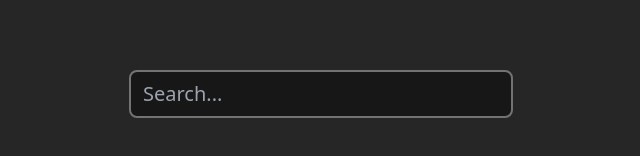
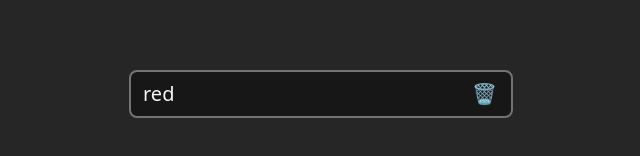
Before and after one commit to MoDrazzz/exercises, a React (Vite) app: page / in a window 1280 px wide. Shown: the part 306-462 px from the top of the page, without its empty margins (319-959 px from the left). Built offline with nearby package versions, Linux system fonts and the light colour scheme.

Commit message:
feat: implement item selecting

```diff
--- a/src/App.tsx
+++ b/src/App.tsx
@@ -1,3 +1,4 @@
+import { useState } from 'react'
 import { Searchbox } from './components'
 import { DropdownItem } from './types'
 
@@ -15,9 +16,16 @@ const colors: DropdownItem[] = [
 ]
 
 function App() {
+  const [selectedItem, setSelectedItem] = useState(colors[0])
+
   return (
     <div className="grid place-items-center text-xl bg-neutral-800 w-full h-screen">
-      <Searchbox items={colors} placeholder="Search..." />
+      <Searchbox
+        selectedItem={selectedItem}
+        setSelectedItem={setSelectedItem}
+        items={colors}
+        placeholder="Search..."
+      />
     </div>
   )
 }
--- a/src/components/DropdownList.tsx
+++ b/src/components/DropdownList.tsx
@@ -1,22 +1,34 @@
 import { DropdownItem } from '../types'
 
 type Props = {
+  selectedItem: DropdownItem
+  handleSelectItem: (selectedItem: DropdownItem) => void
   items: DropdownItem[]
-  handleItemClick: (item: DropdownItem) => void
 }
 
-export const DropdownList = ({ items, handleItemClick }: Props) => {
+export const DropdownList = ({
+  selectedItem,
+  handleSelectItem,
+  items,
+}: Props) => {
   return (
     <ul className="absolute top-full mt-1 bg-neutral-900 border-2 rounded-lg w-full max-h-40 overflow-auto p-1 border-neutral-400">
       {items.map((item) => (
         <li
           key={item.id}
-          onMouseDown={() => handleItemClick(item)}
-          className="py-2 px-3 capitalize rounded-lg cursor-pointer hover:bg-neutral-800"
+          onMouseDown={() => handleSelectItem(item)}
+          className="py-2 px-3 rounded-lg cursor-pointer hover:bg-neutral-800"
+          style={{
+            backgroundColor:
+              selectedItem.id === item.id ? 'darkgreen' : undefined,
+          }}
         >
           {item.value}
         </li>
       ))}
+      {items.length === 0 && (
+        <p className="py-2 px-3 text-center">No items found.</p>
+      )}
     </ul>
   )
 }
--- a/src/components/Input.tsx
+++ b/src/components/Input.tsx
@@ -1,8 +1,9 @@
-import { ChangeEvent } from 'react'
+import { ChangeEvent, RefObject } from 'react'
 
 type Props = {
   value: string
   onChange: (e: ChangeEvent<HTMLInputElement>) => void
+  refObj?: RefObject<HTMLInputElement>
   placeholder?: string
   onFocus?: () => void
   onBlur?: () => void
@@ -11,12 +12,14 @@ type Props = {
 export const Input = ({
   placeholder,
   onFocus,
+  refObj,
   onBlur,
   value,
   onChange,
 }: Props) => {
   return (
     <input
+      ref={refObj}
       value={value}
       onChange={onChange}
       placeholder={placeholder}
--- a/src/components/Searchbox.tsx
+++ b/src/components/Searchbox.tsx
@@ -1,16 +1,36 @@
-import { useEffect, useState } from 'react'
+import { Dispatch, SetStateAction, useEffect, useRef, useState } from 'react'
 import { DropdownList, Input } from '.'
 import { DropdownItem } from '../types'
 
 type Props = {
+  selectedItem: DropdownItem
+  setSelectedItem: Dispatch<SetStateAction<DropdownItem>>
   items: DropdownItem[]
   placeholder: string
 }
 
-export const Searchbox = ({ items, placeholder }: Props) => {
+export const Searchbox = ({
+  selectedItem,
+  setSelectedItem,
+  items,
+  placeholder,
+}: Props) => {
+  const inputRef = useRef<HTMLInputElement>(null)
   const [isActive, setIsActive] = useState(false)
-  const [query, setQuery] = useState('')
+  const [query, setQuery] = useState(selectedItem.value)
   const [filteredItems, setFilteredItems] = useState(items)
+
+  const handleSelectItem = (selectedItem: DropdownItem) => {
+    setSelectedItem(selectedItem)
+    setQuery(selectedItem.value)
+  }
+
+  const handleClear = () => {
+    if (!inputRef.current) return
+
+    setQuery('')
+    inputRef.current.focus()
+  }
 
   useEffect(() => {
     const newFilteredItems = items.filter((item) =>
@@ -22,15 +42,28 @@ export const Searchbox = ({ items, placeholder }: Props) => {
 
   return (
     <div className="relative text-neutral-100">
+      <div className="relative">
         <Input
+          refObj={inputRef}
           placeholder={placeholder}
           onFocus={() => setIsActive(true)}
           onBlur={() => setIsActive(false)}
           value={query}
           onChange={(e) => setQuery(e.target.value)}
         />
+        <button
+          onClick={handleClear}
+          className="absolute top-1/2 -translate-y-1/2 right-4"
+        >
+          🗑️
+        </button>
+      </div>
       {isActive && (
-        <DropdownList items={filteredItems} handleItemClick={() => {}} />
+        <DropdownList
+          selectedItem={selectedItem}
+          handleSelectItem={handleSelectItem}
+          items={filteredItems}
+        />
       )}
     </div>
   )
```
Lines whose indentation alone changed are shown as unchanged.
